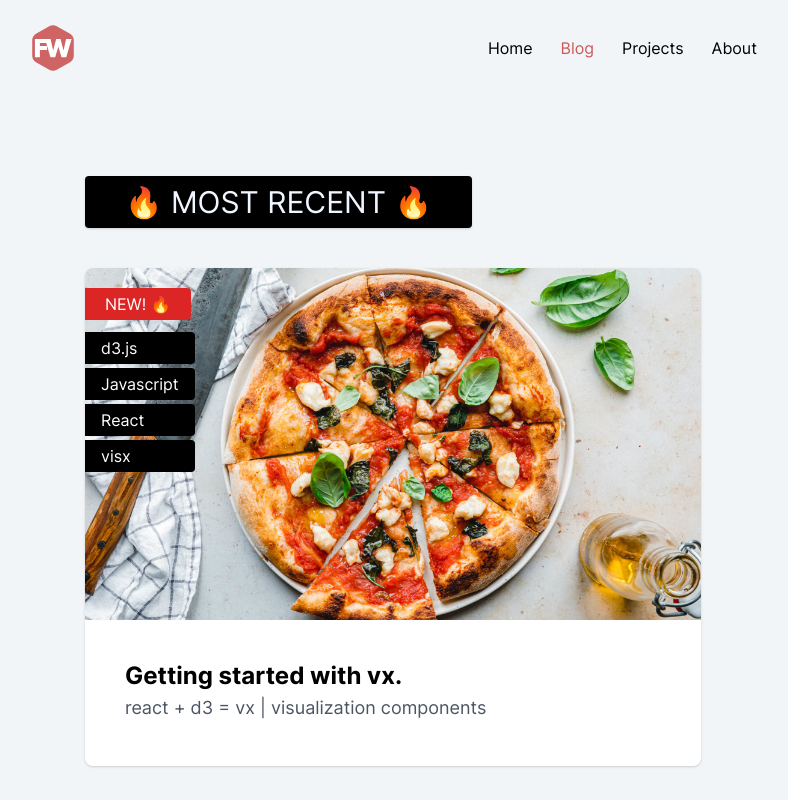
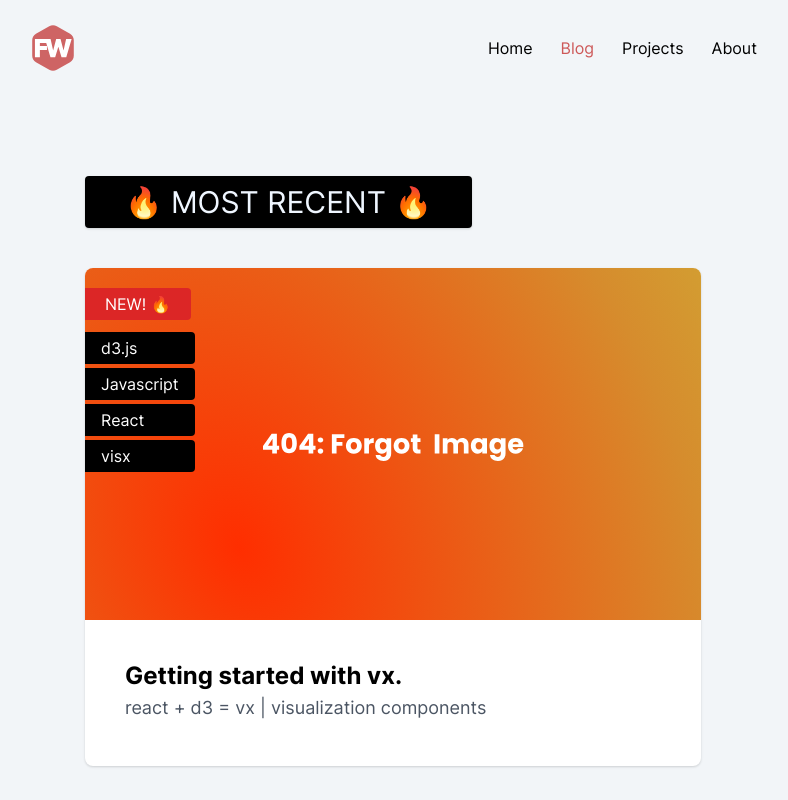
Before and after one commit to fabiwo/fabiwo.io, a Next.js app: page /blog in a window 1280 px wide. Shown: the top 800 px of the page, without its empty margins (247-1035 px from the left). Built offline with nearby package versions, Linux system fonts and the light colour scheme; what @tailwindcss/typography would draw is missing.

Commit message:
deleted dummy image

```diff
--- a/components/molecules/BlogPostCard.jsx
+++ b/components/molecules/BlogPostCard.jsx
@@ -51,6 +51,8 @@ export function NewestBlogPostCard({
   title,
   description,
   tags,
+  image,
+  alt,
   date,
   views,
 }) {
@@ -61,7 +63,7 @@ export function NewestBlogPostCard({
           width={700}
           height={400}
           className='object-cover w-full rounded-t-lg '
-          src='/images/_dummy.jpg'
+          src={image ? image : '/images/placeholder.svg'}
           alt=''
         />
         <p className='absolute left-0 px-5 py-1 text-white bg-red-600 rounded-r text-md text-bold top-5'>
--- a/data/blog-posts/getting-started-with-visx.mdx
+++ b/data/blog-posts/getting-started-with-visx.mdx
@@ -3,8 +3,8 @@ title: Getting started with vx.
 date: '2021-01-07'
 description: react + d3 = vx | visualization components
 author: Fabian Wolff
-image: '/images/_dummy.jpg'
-alt: 'Big Pizza'
+image: ''
+alt: ''
 tags:
   - d3.js
   - Javascript
```
Also changed, not shown: public/images/_dummy.jpg (deleted).
